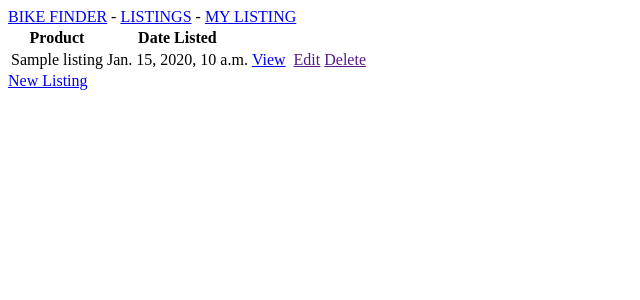
After one commit to dbanerji/bike_listings, a Django app: page /my_listing/ in a window 1280 px wide. The commit adds this page. Shown: the top 300 px of the page, without its empty margins (0-640 px from the left). Run offline with Django 4.2, Linux system fonts and the light colour scheme; tables that the repository leaves empty hold one stand-in row (values such as "Sample post").

Commit message:
Adds my list views

```diff
--- a/bike_listing/listing/templates/listing/base.html
+++ b/bike_listing/listing/templates/listing/base.html
@@ -1,7 +1,7 @@
 <nav class = "navbar">
     <a href="{% url 'listing:index' %}">BIKE FINDER</a> -
     <a href="{% url 'listing:all_listings' %}">LISTINGS</a> -
-    <a href="{% url 'listing:new_listing' %}">NEW LISTING</a>
+    <a href="{% url 'listing:my_listing' %}">MY LISTING</a>
 </nav>
 
 {%block content%}
--- /dev/null
+++ b/bike_listing/listing/templates/listing/my_listing.html
@@ -0,0 +1,37 @@
+{% extends "listing/base.html" %}
+{% block content %}
+<div class="row">
+	<div class="col">
+		<div class="card">
+			<table class="table">
+				<tr>
+					<th>Product</th>
+					<th>Date Listed</th>
+					<th></th>
+					<th></th>
+					<th></th>
+					<th></th>
+				</tr>
+
+				{% for my_list in my_listing %}
+
+				<tr>
+					<td>{{ my_list.title }}</td>
+					<td>{{ my_list.list_date }}</td>
+					<td><a class="btn" href="{% url 'listing:detail' my_list.id %}">View</a></td>
+					<td></td>
+					<td><a class="btn" href="">Edit</a></td>
+					<td><a class="btn" href="">Delete</a></td>
+				</tr>
+
+				{% endfor %}
+
+			</table>
+			<div class="container">
+				<a class="btn" href="{% url 'listing:new_listing'%}"> New Listing</a>
+			</div>
+		</div>
+	</div>
+</div>
+
+{% endblock %}
--- a/bike_listing/listing/urls.py
+++ b/bike_listing/listing/urls.py
@@ -7,5 +7,7 @@ urlpatterns = [
     path('',views.index,name='index'),
     path('all_listings/',views.all_listings,name='all_listings'),
     path('new_listing/',views.new_listing, name='new_listing'),
-    path('all_listings/<detail_id>',views.detail,name='detail')
+    path('all_listings/<detail_id>',views.detail,name='detail'),
+    path('my_listing/',views.my_listing,name='my_listing'),
+
 ]
--- a/bike_listing/listing/views.py
+++ b/bike_listing/listing/views.py
@@ -23,3 +23,7 @@ def new_listing(request):
 def detail(request, detail_id):
     detail = Listing.objects.get(id=detail_id)
     return render(request, 'listing/detail.html', {'detail': detail})
+
+def my_listing(request):
+    my_listing = Listing.objects.order_by('-list_date')
+    return render(request,'listing/my_listing.html',{'my_listing':my_listing})
```
